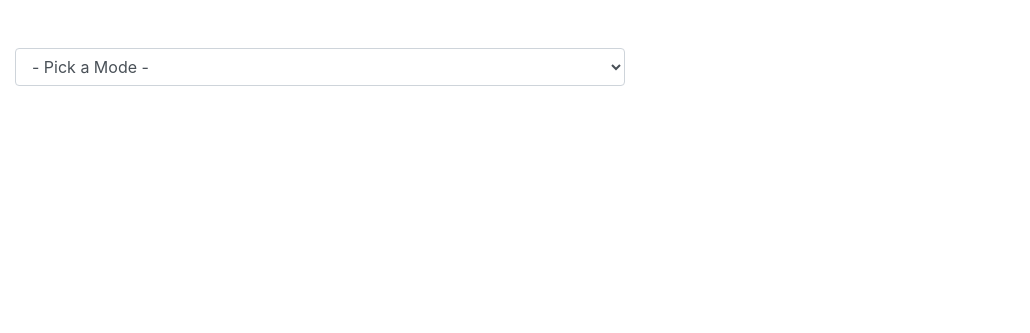
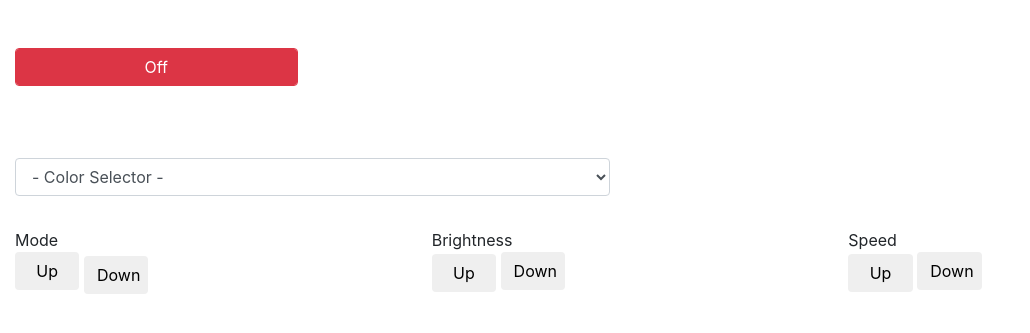
Before and after one commit to gauthimd/RelayUI, a Flask app: page / in a window 1280 px wide. Shown: the top 333 px of the page, without its empty margins (0-1030 px from the left). Run offline with Flask 2, Linux system fonts and the light colour scheme; some libraries are stand-ins or nearby versions.

Commit message:
got little controller working

```diff
--- a/application/app.py
+++ b/application/app.py
@@ -9,16 +9,33 @@ from os import makedirs, path
 def create_app():
     app = Flask(import_name=__name__)
 
+    submssion_choices = {'0': 'White',
+                         '1': 'Red',
+                         '2': 'Green',
+                         '3': 'Blue',
+                         '4': 'Orange',
+                         '5': 'Turquoise',
+                         '6': 'Purple',
+                         'Ok': 'Off',
+                         'Pound': 'Brightness Up',
+                         'Star': 'Brightness Down',
+                         'Right': 'Speed Up',
+                         'Left': 'Speed Down',
+                         'Up': 'Mode Up',
+                         'Down': 'Mode Down',
+                         }
+
     @app.route('/', methods=['GET', 'POST'])
     def homepage():
         if request.method.lower() == 'post':
-            if request.form.get('mode'):
-                color = request.form['mode']
+            if request.form.get('submission_choice'):
+                color = request.form['submission_choice']
                 if not path.exists("/home/pi/LED_Project"):
                     makedirs('/home/pi/LED_Project')
                 with open('/home/pi/LED_Project/input.json', 'w') as outfile:
                     outfile.write(dumps({'input': color}))
-        return render_template('homepage.html')
+        return render_template('homepage.html',
+                               submission_choices=dumps(submssion_choices))
 
     return app
 
--- a/application/templates/homepage.html
+++ b/application/templates/homepage.html
@@ -9,23 +9,25 @@
     <script src="{{ url_for('static', filename='js/bootstrap.js') }}"></script>
     <link href="{{ url_for('static', filename='css/bootstrap.css') }}" rel="stylesheet" type="text/css" media="all"/>
     <script type="text/javascript">
+        var submission_choices = JSON.parse('{{ submission_choices|safe }}');
         $(document).ready(function () {
-            $('#mode').change(function () {
-                submit_docklights();
+            $('#color').change(function () {
+                var submission_choice = $(this).val();
+                submit_docklights(submission_choice);
             })
         });
 
-        function submit_docklights() {
+        function submit_docklights(submission_choice) {
             window.event.preventDefault();
+            $('#color').val('none');
             $('#success_messages').html('');
-            var selection_id = $('#mode').val();
-            var selection_text = $('#mode option[value=' + selection_id + ']').text();
+            $('#submission_choice').val(submission_choice);
             $.ajax({
                 type: 'POST',
                 data: $('#dock_light_controls').serializeArray(),
                 url: "{{ url_for('homepage') }}",
                 success: function () {
-                    $('#success_messages').append('<li>Turning ' + selection_text + '</li>');
+                    $('#success_messages').append('<li class="list-group-item">Turning ' + submission_choices[submission_choice] + '</li>');
                     $('#success_messages').removeClass('hidden');
                 }
             })
@@ -34,10 +36,19 @@
 
 </head>
 <body>
-<div class="form-group col-lg-6 col-sm-12 col-xs-12 mt-5">
-    <form id="dock_light_controls">
-        <select name="mode" class="form-control input-lg" id="mode">
-            <option value="none" class="form-control" selected disabled>- Pick a Mode -</option>
+<form id="dock_light_controls" class="hidden">
+    <input id="submission_choice" style="display: none;"/>
+</form>
+<div class="row form-group col-12 mt-5">
+    <div class="col-lg-3 col-sm-6 col-xs-6">
+        <button class="btn btn-danger form-control" onclick="submit_docklights('Ok')">Off</button>
+    </div>
+</div>
+<ul style="color: green;" id="success_messages" class="mt-3 hidden list-group"></ul>
+<div class="row form-group col-12 mt-2">
+    <div class="form-group col-lg-6 col-sm-12 col-xs-12 mt-5">
+        <select name="color" class="form-control input-lg" id="color">
+            <option value="none" class="form-control" selected disabled>- Color Selector -</option>
             <option value="1" class="form-control">Red</option>
             <option value="2" class="form-control">Green</option>
             <option value="3" class="form-control">Blue</option>
@@ -45,16 +56,26 @@
             <option value="5" class="form-control">Turquoise</option>
             <option value="6" class="form-control">Purple</option>
             <option value="0" class="form-control">White</option>
-            <option value="Ok" class="form-control">Fade Off</option>
-            <option value="Pound" class="form-control">Brightness Up</option>
-            <option value="Star" class="form-control">Brightness Down</option>
-            <option value="Right" class="form-control">Speed Up</option>
-            <option value="Left" class="form-control">Speed Down</option>
-            <option value="Up" class="form-control">Mode Up</option>
-            <option value="Down" class="form-control">Mode Down</option>
         </select>
-    </form>
-    <ul style="color: green;" id="success_messages" class="mt-3 hidden"></ul>
+    </div>
 </div>
+<div class="row form-group col-12 mt-2">
+    <div class="form-group col-lg-4 col-sm-6 col-xs-6 ">
+        <div>Mode</div>
+        <button class="btn col-lg-2 col-sm-12 col-xs-12 mb-1" onclick="submit_docklights('Up')">Up</button>
+        <button class="btn col-lg-2 col-sm-12 col-xs-12 mt-1" onclick="submit_docklights('Down')">Down</button>
+    </div>
+    <div class="form-group col-lg-4 col-sm-12 col-xs-12">
+        <div>Brightness</div>
+        <button class="btn col-lg-2 col-sm-12 col-xs-12 mb-1" onclick="submit_docklights('Pound')">Up</button>
+        <button class="btn col-lg-2 col-sm-12 col-xs-12 mb-2" onclick="submit_docklights('Star')">Down</button>
+    </div>
+    <div class="form-group col-lg-4 col-sm-12 col-xs-12">
+        <div>Speed</div>
+        <button class="btn col-lg-2 col-sm-12 col-xs-12 mb-1" onclick="submit_docklights('Right')">Up</button>
+        <button class="btn col-lg-2 col-sm-12 col-xs-12 mb-2" onclick="submit_docklights('Left')">Down</button>
+    </div>
+</div>
+
 </body>
 </html>
```
